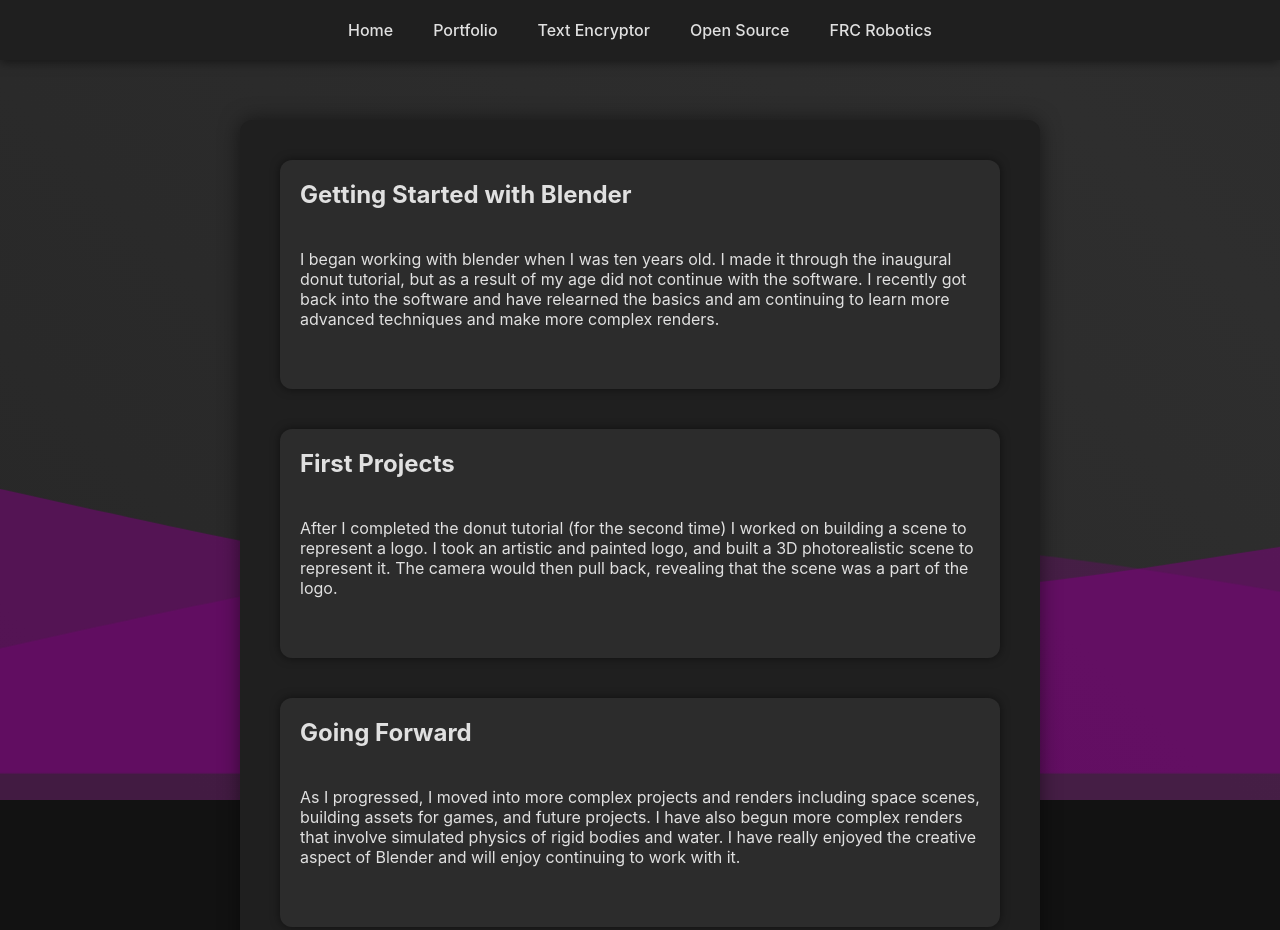
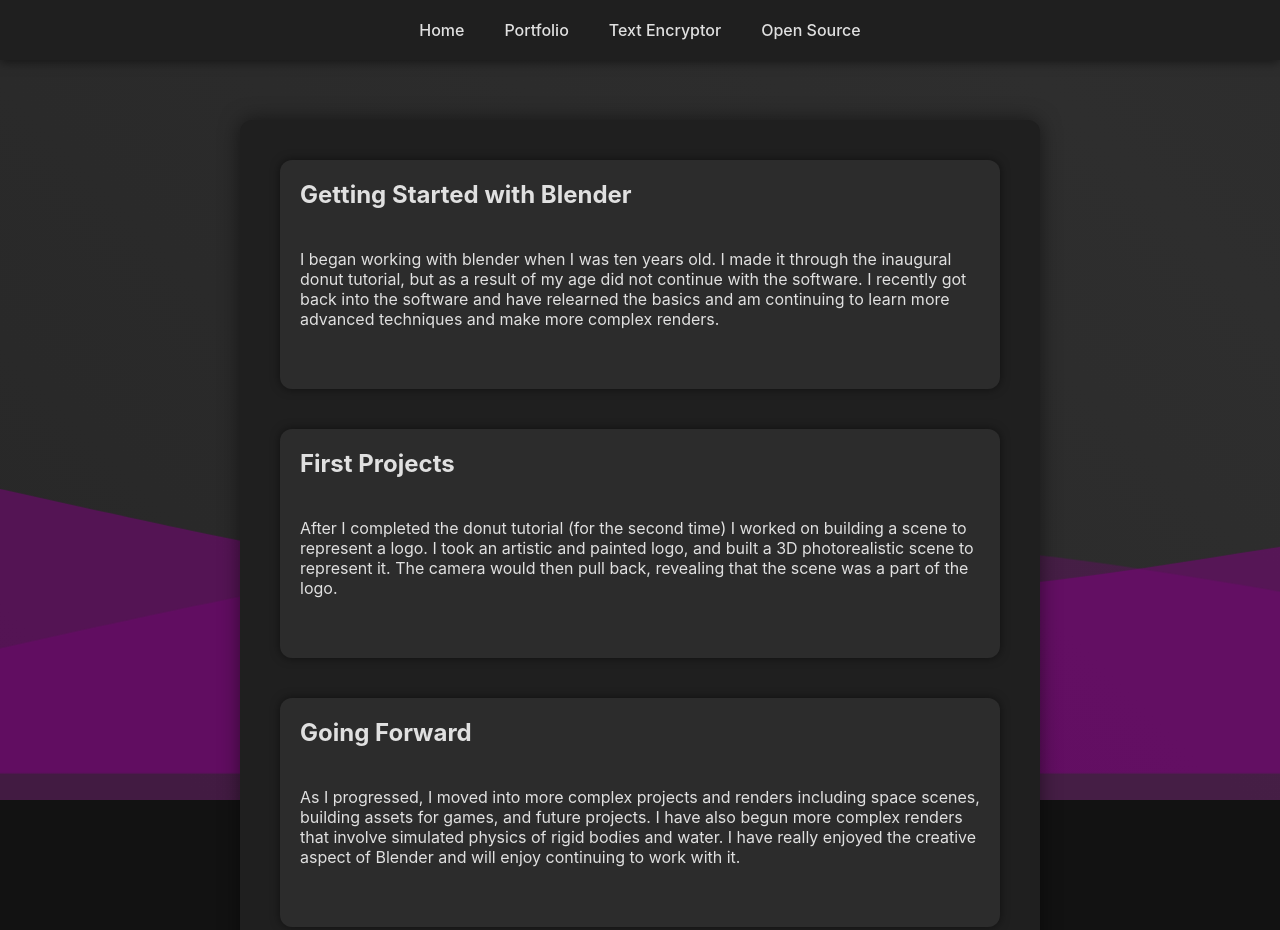
Before and after one commit to RyanLatimer/Portfolio-Website, a plain HTML site: page Assets/Pages/blender.html in a window 1280 px wide. Shown: the top 930 px of the page. Drawn offline with Linux system fonts and the light colour scheme.

Commit message:
Fix link issues

```diff
--- a/Assets/Pages/blender.html
+++ b/Assets/Pages/blender.html
@@ -19,7 +19,6 @@
                 <li><a href="portfolio.html">Portfolio</a></li>
                 <li><a href="encrypt.html">Text Encryptor</a></li>
                 <li><a href="opensource.html">Open Source</a></li>
-                <li><a href="robotics.html">FRC Robotics</a></li>
             </ul>
         </nav>
     </header>
```
